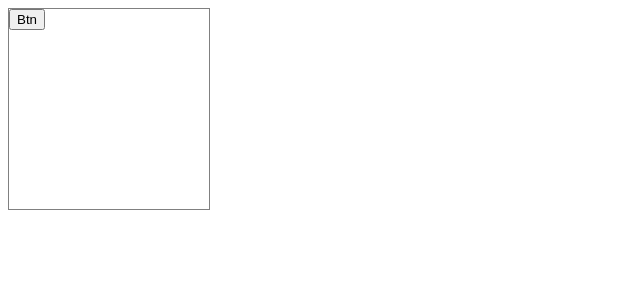
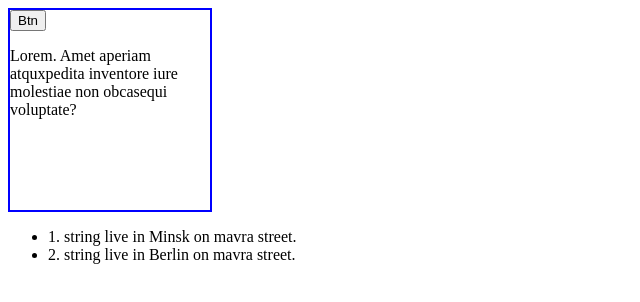
Before and after one commit to Adelheid483/ts-training, a React (Create React App) app: page / in a window 1280 px wide. Shown: the top 302 px of the page, without its empty margins (0-640 px from the left). Built offline with nearby package versions, Linux system fonts and the light colour scheme.

Commit message:
feat: add UserItem component, refactor Card component

```diff
--- a/src/App.tsx
+++ b/src/App.tsx
@@ -1,19 +1,46 @@
 import React from "react";
-import { Card } from "./components/Card";
-import { CardVariant } from "./interfaces";
+import {Card} from "./components/Card";
+import {UserList} from "./components/UserList";
+import {IAddress, IUser} from "./interfaces";
 
 const App = () => {
+
+    const userArray: IUser[] = [
+        {
+            id: 1,
+            name: 'string',
+            email: 'string@mail.by',
+            address: {
+                city: 'Minsk',
+                street: 'mavra',
+                zipcode: '220015',
+            },
+        },
+        {
+            id: 2,
+            name: 'string',
+            email: 'string@mail.by',
+            address: {
+                city: 'Berlin',
+                street: 'mavra',
+                zipcode: '220015',
+            },
+        }
+    ];
+
     return (
-    <div>
+        <section>
             <Card
                 width='200px'
                 height='200px'
-          variant={CardVariant.outlined}
-          onClick={(num) => console.log('Click', num)}
+                onClickHandler={(num) => console.log('Click', num)}
             >
                 <button>Btn</button>
+                <p>Lorem. Amet aperiam atquxpedita inventore iure
+                    molestiae non obcasequi voluptate?</p>
             </Card>
-    </div>
+            <UserList users={userArray}/>
+        </section>
     );
 };
 
--- a/src/components/Card.tsx
+++ b/src/components/Card.tsx
@@ -1,18 +1,23 @@
 import React, {FC, useState} from "react";
-import { CardVariant, ICardProps } from "../interfaces";
 
-export const Card: FC<ICardProps> = ({width, height, variant, children, onClick}) => {
+interface CardProps {
+    width: string,
+    height: string,
+    children: React.ReactChild | React.ReactNode,
+    onClickHandler: (num: number) => void,
+}
 
-    const [state, setState] = useState(0);
+export const Card: FC<CardProps> = ({width, height, children, onClickHandler}) => {
+
+    const [stateNum, setStateNum] = useState(0);
+
+    const stylesDiv = {
+        width,
+        height,
+        border: '2px solid blue'
+    };
 
     return (
-        <div style={{width, height,
-            border: variant === CardVariant.outlined ? '1px solid grey' : 'none',
-            background: variant === CardVariant.primary ? 'pink' : ''
-        }}
-            onClick={() => onClick(state)}
-        >
-            {children}
-        </div>
+        <div style={stylesDiv} onClick={() => onClickHandler(stateNum)}>{children}</div>
     );
 };
--- /dev/null
+++ b/src/components/UserItem.tsx
@@ -0,0 +1,14 @@
+import React, {FC} from 'react';
+import {IUser} from "../interfaces";
+
+interface UserItemProps {
+    user: IUser
+}
+
+export const UserItem: FC<UserItemProps> = ({user}) => {
+    return (
+        <li>
+            {user.id}. {user.name} live in {user.address.city} on {user.address.street} street.
+        </li>
+    );
+};
--- a/src/components/UserList.tsx
+++ b/src/components/UserList.tsx
@@ -1,5 +1,6 @@
 import React, {FC} from 'react';
 import {IUser} from "../interfaces";
+import {UserItem} from "./UserItem";
 
 interface UserListProps {
     users: IUser[]
@@ -8,12 +9,8 @@ interface UserListProps {
 export const UserList: FC<UserListProps> = ({users}) => {
 
     return (
-        <div>
-            {users.map((user) => (
-                <div key={user.id}>
-                    {user.id}. {user.name} live in {user.address.city} on {user.address.street} street.
-                </div>
-            ))}
-        </div>
+        <ul>
+            {users.map((user) => <UserItem user={user} key={user.id} />)}
+        </ul>
     );
 };
--- a/src/interfaces.ts
+++ b/src/interfaces.ts
@@ -1,14 +1,8 @@
-export enum CardVariant {
-    outlined = 'outlined',
-    primary = 'primary',
-}
-
-export interface ICardProps {
-    width?: string,
-    height?: string,
-    variant: CardVariant,
-    children?: React.ReactChild | React.ReactNode,
-    onClick: (num: number) => void,
+export interface IUser {
+    id: number;
+    name: string;
+    email: string;
+    address: IAddress;
 }
 
 export interface IAddress {
@@ -16,10 +10,3 @@ export interface IAddress {
     city: string;
     zipcode: string;
 }
-
-export interface IUser {
-    id: number;
-    name: string;
-    email: string;
-    address: IAddress;
-}
```
Lines whose indentation alone changed are shown as unchanged.
